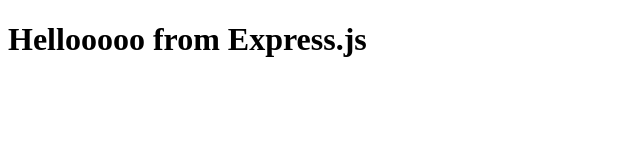
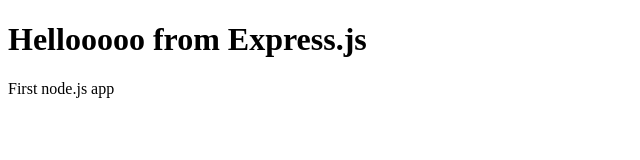
Before and after one commit to OsiBE/web-server, a website: page public/index.html in a window 1280 px wide. Shown: the whole page, without its empty margins (0-640 px from the left). Drawn offline with Linux system fonts and the light colour scheme.

Commit message:
add paragraph to index.html

```diff
--- a/public/index.html
+++ b/public/index.html
@@ -6,5 +6,6 @@
 </head>
 <body>
 	<h1>Hellooooo from Express.js</h1>
+	<p>First node.js app</p>
 </body>
 </html>
```
